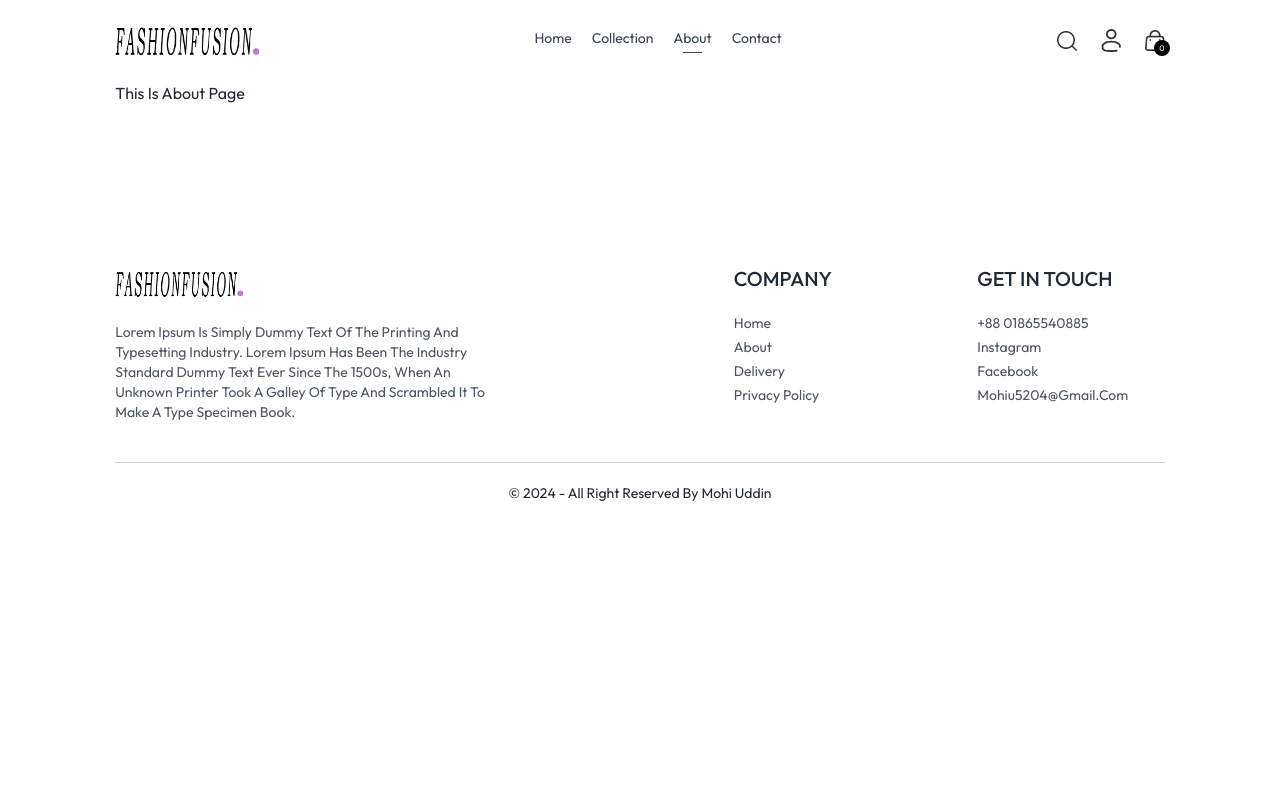
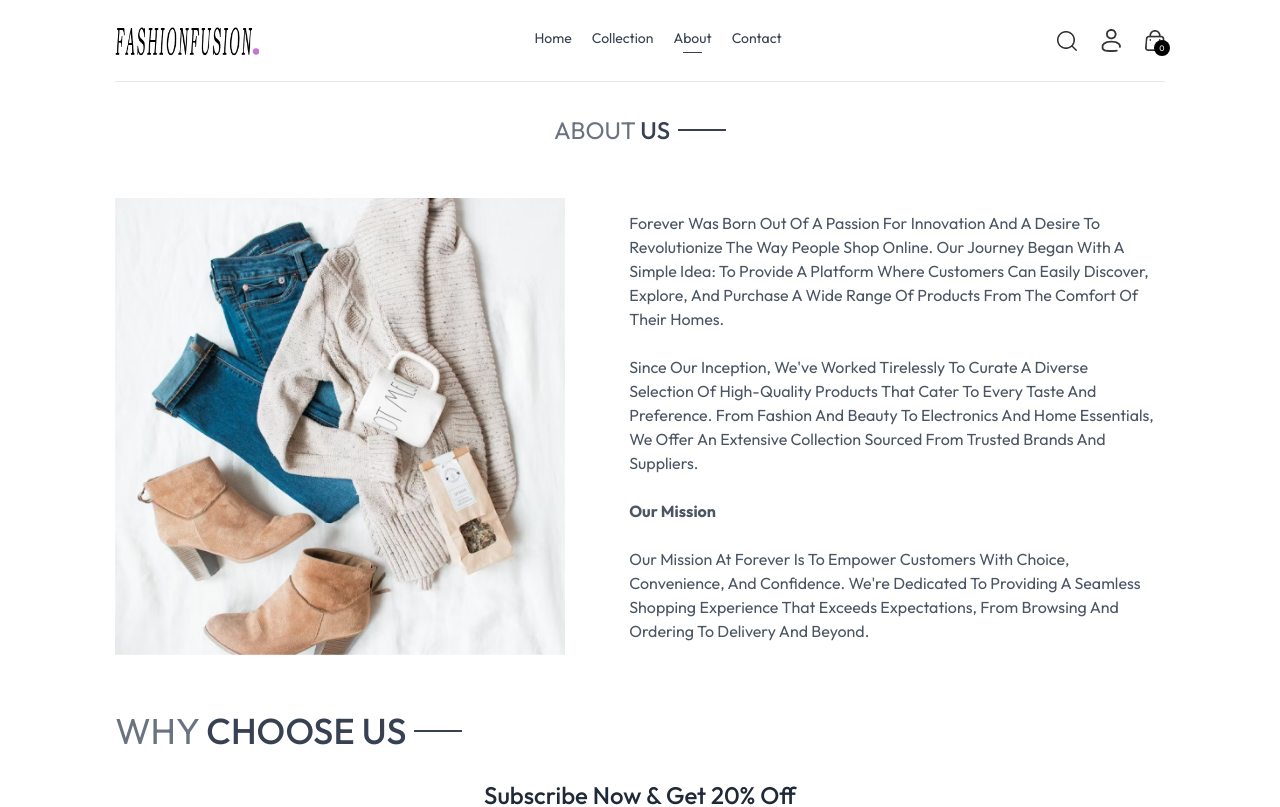
Before and after one commit to MDmohiuddin-web/FashionFusing-Clint, a React (Vite) app: page /about in a window 1280 px wide. Shown: the top 807 px of the page. Built offline with nearby package versions, Linux system fonts and the light colour scheme.

Commit message:
fixing issue

```diff
--- a/src/pages/About.jsx
+++ b/src/pages/About.jsx
@@ -1,11 +1,51 @@
-
+import { assets } from "../assets/assets";
+import NewsLetterBox from "../components/NewsLetterBox";
+import Title from "../components/Title";
 
 const About = () => {
-    return (
-        <div>
-            <h4>this is about page</h4>
+  return (
+    <div>
+      <div className="text-2xl text-center pt-8 border-t">
+        <Title text1={"ABOUT"} text2={"US"}></Title>
+      </div>
+      <div className="my-10 flex flex-col md:flex-row gap-16">
+        <img
+          src={assets.about_img}
+          className="w-full md:max-w-[450px] "
+          alt=""
+        />
+        <div className="flex flex-col gap-6 justify-center md:w-2/4 text-gray-600">
+          <p>
+            Forever was born out of a passion for innovation and a desire to
+            revolutionize the way people shop online. Our journey began with a
+            simple idea: to provide a platform where customers can easily
+            discover, explore, and purchase a wide range of products from the
+            comfort of their homes.
+          </p>
+
+          <p>
+            Since our inception, we've worked tirelessly to curate a diverse
+            selection of high-quality products that cater to every taste and
+            preference. From fashion and beauty to electronics and home
+            essentials, we offer an extensive collection sourced from trusted
+            brands and suppliers.
+          </p>
+          <p className="text-gray-600 font-bold">Our Mission</p>
+
+          <p>
+            Our mission at Forever is to empower customers with choice,
+            convenience, and confidence. We're dedicated to providing a seamless
+            shopping experience that exceeds expectations, from browsing and
+            ordering to delivery and beyond.
+          </p>
         </div>
-    );
+      </div>
+      <div className="text-4xl py-4">
+        <Title text1={"WHY "} text2={"CHOOSE US"}></Title>
+      </div>
+      <NewsLetterBox></NewsLetterBox>
+    </div>
+  );
 };
 
 export default About;
--- a/src/pages/Login.jsx
+++ b/src/pages/Login.jsx
@@ -4,31 +4,70 @@
 const Login = () => {
   const [currentState, setCurrentState] = useState("Login");
 
+  const handleClick = (e) => {
+    e.preventDefault();
+
+  };
+
   return (
     <div>
       <form
-        action=""
+       onSubmit={handleClick}
         className="flex flex-col items-center w-[90%] sm:max-w-96 m-auto mt-14 gap-4 text-gray-800"
       >
         <div className="inline-flex items-center gap-2 mb-2 mt-10">
-            <p className="prata-regular text-3xl ">{currentState}</p>
-            <hr  className="border-none h-[1.5px] w-8 bg-gray-800"/>
-
+          <p className="prata-regular text-3xl ">{currentState}</p>
+          <hr className="border-none h-[1.5px] w-8 bg-gray-800" />
         </div>
-       {currentState === "Login" ? "": <input type="text" name="" className="rounded w-full px-3 py-2 border border-gray-800 " placeholder="Name" id="" />}
-        <input type="email" name="" className="rounded w-full px-3 py-2 border border-gray-800 " placeholder="Email" id="" />
-        <input type="password" name="" className="rounded w-full px-3 py-2 border border-gray-800 " placeholder="Password" id="" />
+        {currentState === "Login" ? (
+          ""
+        ) : (
+          <input
+            required
+            type="text"
+            name=""
+            className="rounded w-full px-3 py-2 border border-gray-800 "
+            placeholder="Name"
+            id=""
+          />
+        )}
+        <input
+          required
+          type="email"
+          name=""
+          className="rounded w-full px-3 py-2 border border-gray-800 "
+          placeholder="Email"
+          id=""
+        />
+        <input
+          required
+          type="password"
+          name=""
+          className="rounded w-full px-3 py-2 border border-gray-800 "
+          placeholder="Password"
+          id=""
+        />
         <div className="flex justify-between w-full text-sm mt-[-8px]">
-
-            <Link className="cursor-pointer">Create account</Link>
-            <Link className="cursor-pointer">Forgot your password?</Link>
-
-
+          <Link className="cursor-pointer">Forgot your password?</Link>
+          {currentState === "Login" ? (
+            <Link
+              className="cursor-pointer"
+              onClick={() => setCurrentState("Register")}
+            >
+              Create account
+            </Link>
+          ) : (
+            <Link
+              className="cursor-pointer"
+              onClick={() => setCurrentState("Login")}
+            >
+              Login Here
+            </Link>
+          )}
         </div>
-        <Link className="bg-black text-white rounded py-3 text-sm active:bg-gray-700 px-8">Login</Link>
-
-
-
+        <Link className="bg-black text-white rounded py-3 text-sm active:bg-gray-700 px-8">
+          {currentState === "Login" ? "Login" : "Register"}
+        </Link>
       </form>
     </div>
   );
```
